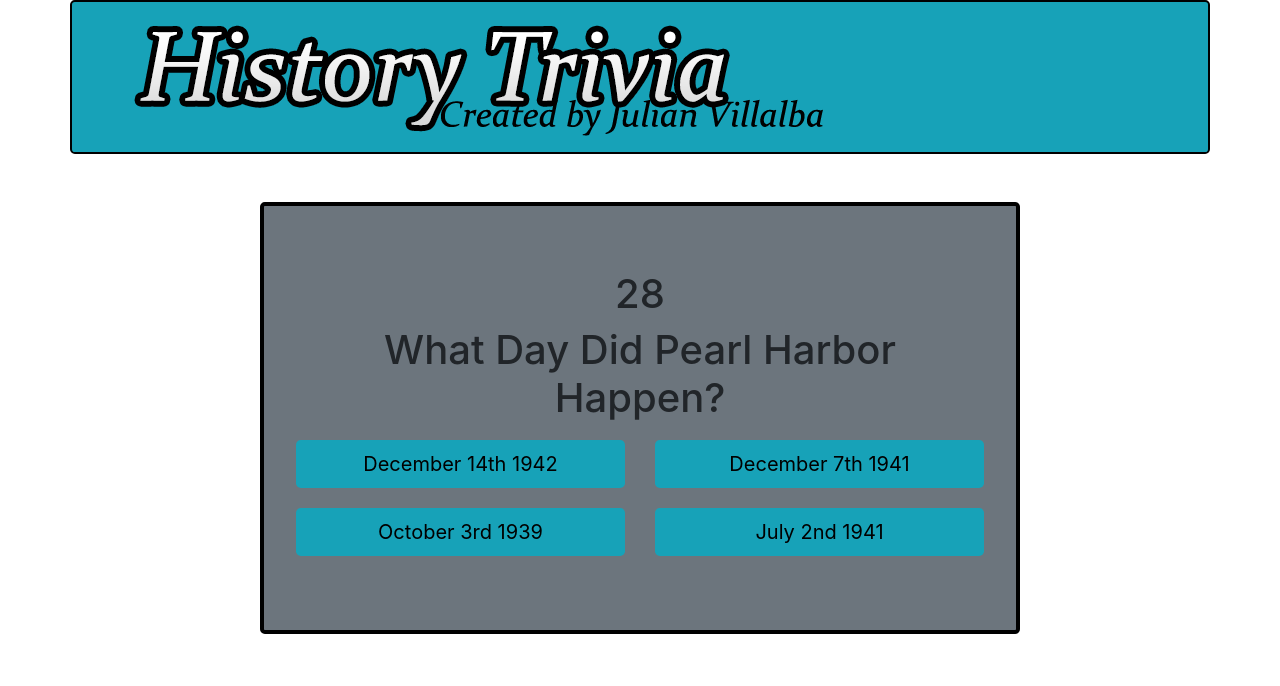
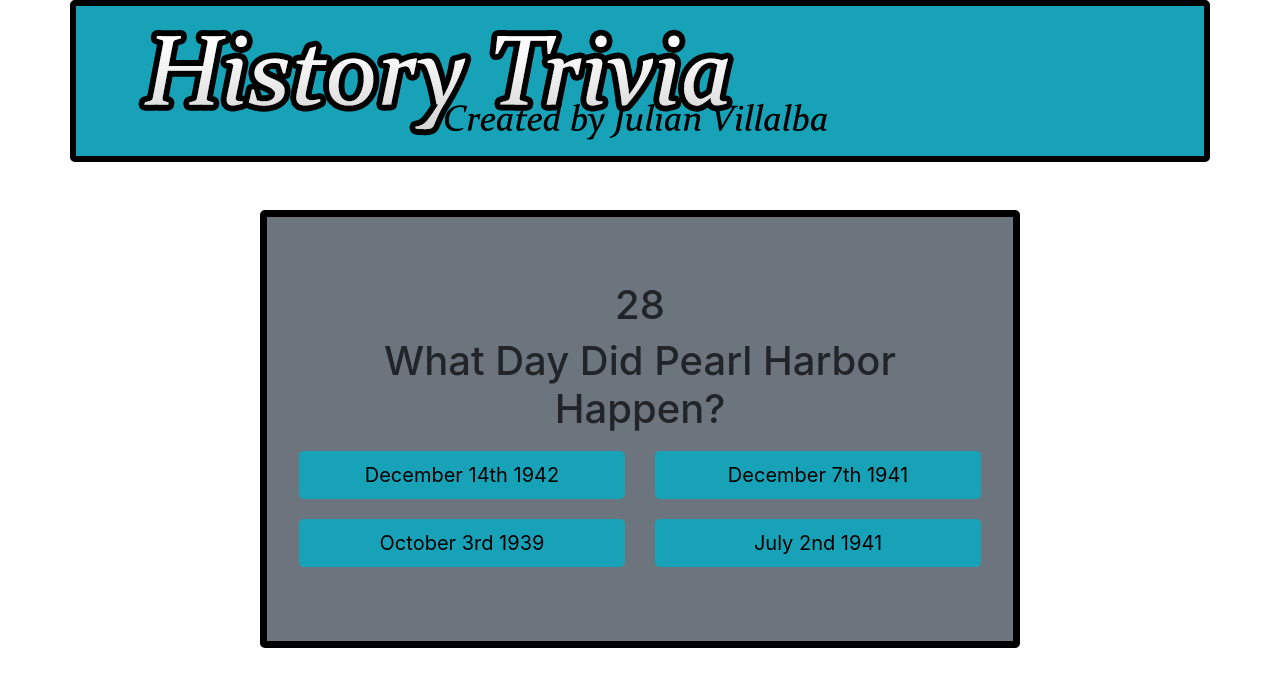
Before and after one commit to jrvillalba1993/TriviaGame, a plain HTML site: page index.html in a window 1280 px wide. Both pictures are taken after a click on the button "Start". Drawn offline with nearby package versions, Linux system fonts and the light colour scheme.

Commit message:
changed border sizes

```diff
--- a/assets/css/style.css
+++ b/assets/css/style.css
@@ -9,7 +9,7 @@ body {
 .header {
     border-style: solid;
     border-color: black;
-    border-width: 2px;
+    border-width: 6px;
     border-radius: .3rem
 }
 
@@ -19,14 +19,16 @@ body {
     border-style: outset;
     border-width: 2px;
     border-color: black;
+    background-color: gray;
     margin: 10px 0px;
 
 }
 #mainScreen {
     border-style: solid;
     border-color: black;
-    border-width: 4px;
+    border-width: 7px;
     border-radius: .3rem
+
 }
 
 #transitionScreen {
@@ -34,6 +36,7 @@ body {
     border-color: black;
     border-width: 4px;
     border-radius: .3rem
+    background-color: gray;
 }
 
 #startBtnDiv {
```
